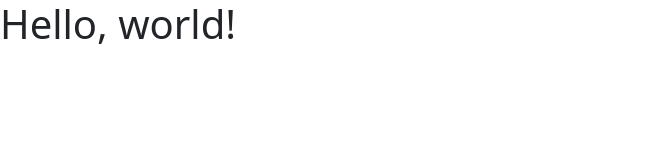
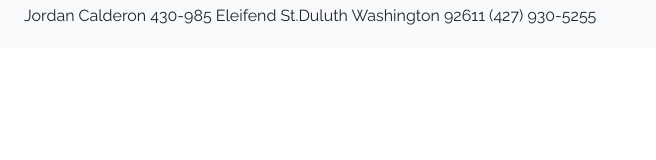
Before and after one commit to MadSkillsDev/Mobile-Shop, a website: page assets/index.html in a window 1280 px wide. Shown: the whole page, without its empty margins (0-656 px from the left). Drawn offline with nearby package versions, Linux system fonts and the light colour scheme; files that its build step writes are made by us from their sources; a web font is replaced by a local one.

Commit message:
html template

```diff
--- a/assets/index.html
+++ b/assets/index.html
@@ -41,7 +41,25 @@
     <link rel="stylesheet" href="style.css" />
   </head>
   <body>
-    <h1>Hello, world!</h1>
+    <!-- header -->
+    <header id="header">
+      <div class="strip d-flex justify-content-between px-4 py-1 bg-light">
+        <p class="font-rale">
+          Jordan Calderon 430-985 Eleifend St.Duluth Washington 92611 (427)
+          930-5255
+        </p>
+      </div>
+    </header>
+    <!-- end of header -->
+
+    <!-- main -->
+    <main></main>
+    <!-- end of main -->
+
+    <!-- footer -->
+    <footer></footer>
+    <!-- end of footer -->
+
     <script
       src="https://cdn.jsdelivr.net/npm/bootstrap@5.2.0-beta1/dist/js/bootstrap.bundle.min.js"
       integrity="sha384-pprn3073KE6tl6bjs2QrFaJGz5/SUsLqktiwsUTF55Jfv3qYSDhgCecCxMW52nD2"
--- a/sass/style.scss
+++ b/sass/style.scss
@@ -3,3 +3,4 @@
 /*Sass template */
 @import './include/variables.scss';
 @import './include/global.scss';
+@import './include/typography.scss';
```
Also changed, not shown: style.css, 1 other file.
